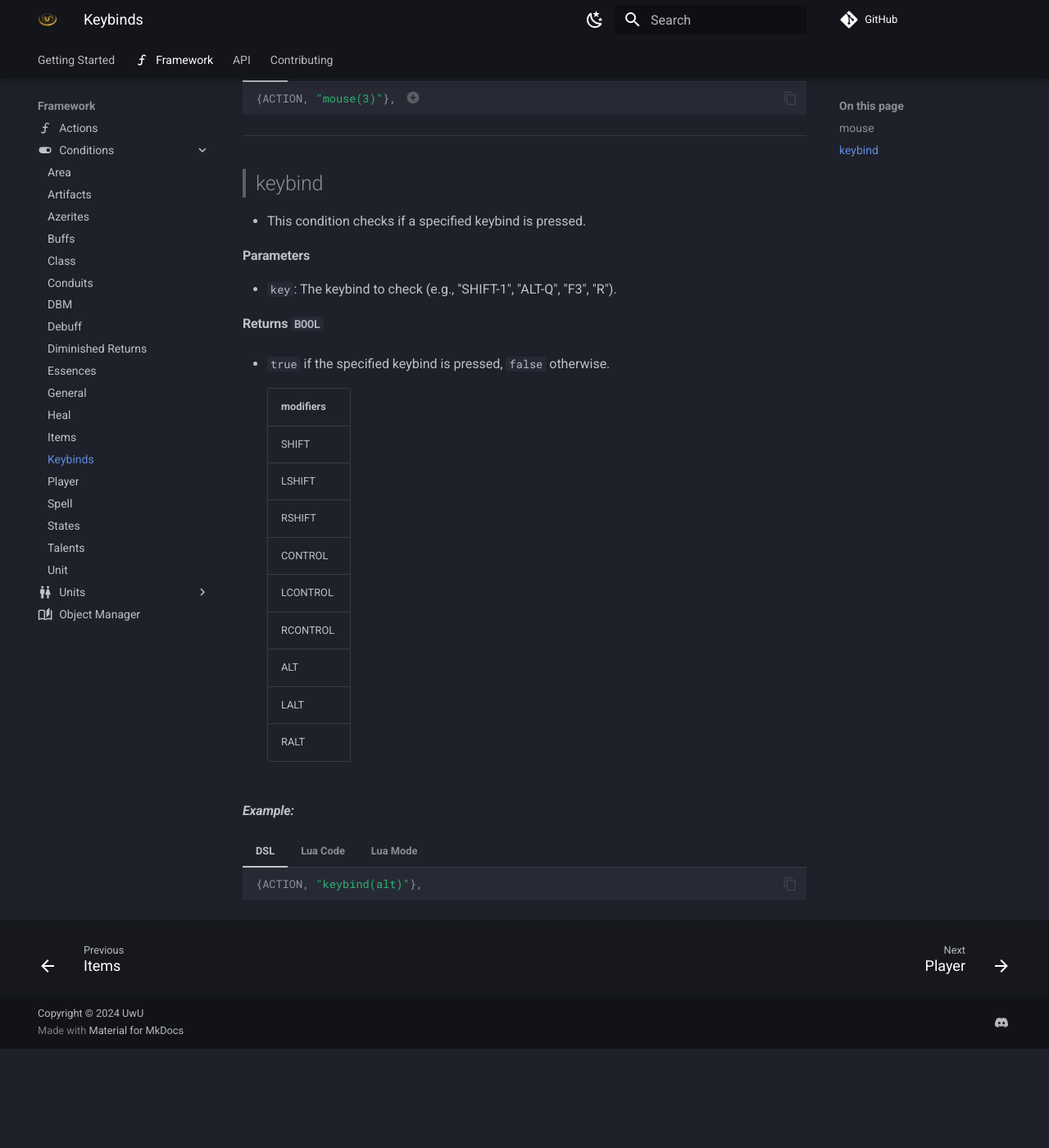
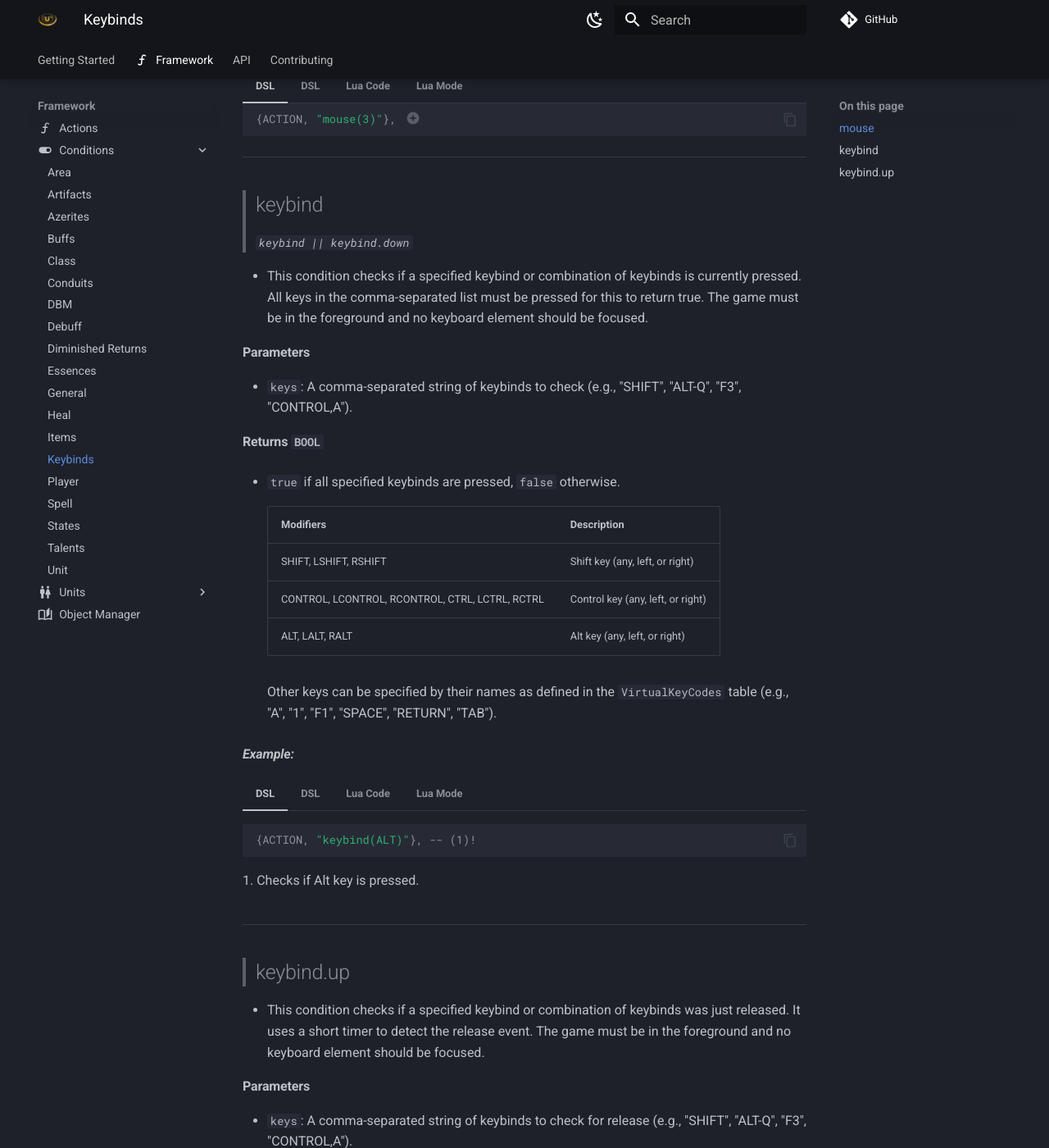
Before and after one commit to DimaSheiko/apep-docs, an MkDocs documentation site: the page built from docs/framework/conditions/keybinds.md, in a window 1280 px wide and 1400 px high, scrolled down 880 px. Shown: the whole window at 82% size. Built offline with MkDocs 1.6.1 and Material for MkDocs 9.7.7, drawn with Linux system fonts in a browser that asks for light colours; comment, search, counter and statistics services are not loaded; before the commit the page ends 2159 px from its top, so only the background shows below that; some of the changed text lies outside the part shown.

Commit message:
Update keybinds documentation to enhance clarity and detail. Refine descriptions for mouse and keybind conditions, including foreground requirements and focused elements. Expand parameters and return values, and introduce new `keybind.up` condition with examples in DSL and Lua code formats for improved usability.

````diff
--- a/docs/framework/conditions/keybinds.md
+++ b/docs/framework/conditions/keybinds.md
@@ -4,23 +4,23 @@
 
 > ## mouse
 
--   This condition checks if a specified mouse button is currently held down.
+-   This condition checks if a specified mouse button is currently held down. The game must be in the foreground and no keyboard element should be focused for this to return true.
 
 #### Parameters
 
--   `button`: The mouse button name or index (e.g., "LeftButton", "Button4", 2).
+-   `button`: The mouse button name (e.g., "LBUTTON", "BUTTON4") or index (e.g., 1, 4).
 
 #### Returns `BOOL`
 
 -   `true` if the specified mouse button is held down, `false` otherwise.
 
-    | index | name         |
-    | :---: | ------------ |
-    |   1   | LeftButton   |
-    |   2   | RightButton  |
-    |   3   | MiddleButton |
-    |   4   | Button4      |
-    |   5   | Button5      |
+    | index | name         | VirtualKeyCode String |
+    | :---: | ------------ | --------------------- |
+    |   1   | LeftButton   | "LBUTTON", "BUTTON1"   |
+    |   2   | RightButton  | "RBUTTON", "BUTTON2"  |
+    |   3   | MiddleButton | "MBUTTON", "BUTTON3"  |
+    |   4   | Button4      | "XBUTTON1", "BUTTON4" |
+    |   5   | Button5      | "XBUTTON2", "BUTTON5" |
 
 #### _Example:_
 
@@ -30,7 +30,15 @@
     {ACTION, "mouse(3)"}, -- (1)!
     ```
 
-    1. MiddleButton
+    1.  MiddleButton (pressed by index)
+
+=== "DSL"
+
+    ```lua
+    {ACTION, "mouse(BUTTON4)"}, -- (1)!
+    ```
+
+    1.  Button4 (pressed by name)
 
 === "Lua Code"
 
@@ -38,7 +46,7 @@
     _A.DSL:Get("mouse")(_, "Button4") -- (1)!
     ```
 
-    1. 4
+    1.  Checks if "BUTTON4" is pressed.
 
 === "Lua Mode"
 
@@ -46,50 +54,109 @@
     PLAYER:Mouse(2) -- (1)!
     ```
 
-    1. RightButton
+    1.  RightButton
 
 ---
 
 > ## keybind
+>
+> _`keybind || keybind.down`_
 
--   This condition checks if a specified keybind is pressed.
+-   This condition checks if a specified keybind or combination of keybinds is currently pressed. All keys in the comma-separated list must be pressed for this to return true. The game must be in the foreground and no keyboard element should be focused.
 
 #### Parameters
 
--   `key`: The keybind to check (e.g., "SHIFT-1", "ALT-Q", "F3", "R").
+-   `keys`: A comma-separated string of keybinds to check (e.g., "SHIFT", "ALT-Q", "F3", "CONTROL,A").
 
 #### Returns `BOOL`
 
--   `true` if the specified keybind is pressed, `false` otherwise.
+-   `true` if all specified keybinds are pressed, `false` otherwise.
 
-    | modifiers |
-    | --------- |
-    | SHIFT     |
-    | LSHIFT    |
-    | RSHIFT    |
-    | CONTROL   |
-    | LCONTROL  |
-    | RCONTROL  |
-    | ALT       |
-    | LALT      |
-    | RALT      |
+    | Modifiers       | Description                                |
+    | --------------- | ------------------------------------------ |
+    | SHIFT, LSHIFT, RSHIFT | Shift key (any, left, or right)         |
+    | CONTROL, LCONTROL, RCONTROL, CTRL, LCTRL, RCTRL | Control key (any, left, or right) |
+    | ALT, LALT, RALT     | Alt key (any, left, or right)             |
+
+    Other keys can be specified by their names as defined in the `VirtualKeyCodes` table (e.g., "A", "1", "F1", "SPACE", "RETURN", "TAB").
 
 #### _Example:_
 
 === "DSL"
 
     ```lua
-    {ACTION, "keybind(alt)"},
+    {ACTION, "keybind(ALT)"}, -- (1)!
     ```
+    1.  Checks if Alt key is pressed.
+
+=== "DSL"
+
+    ```lua
+    {ACTION, "keybind.down(SHIFT,F)"}, -- (1)!
+    ```
+    1.  Checks if Shift + F is pressed.
 
 === "Lua Code"
 
     ```lua
     _A.DSL:Get("keybind")(_, "alt")
+    _A.DSL:Get("keybind.down")(_, "SHIFT,F")
     ```
 
 === "Lua Mode"
 
     ```lua
     PLAYER:Keybind("alt")
+    PLAYER:Keybind("SHIFT,F")
     ```
+
+---
+
+> ## keybind.up
+
+-   This condition checks if a specified keybind or combination of keybinds was just released. It uses a short timer to detect the release event. The game must be in the foreground and no keyboard element should be focused.
+
+#### Parameters
+
+-   `keys`: A comma-separated string of keybinds to check for release (e.g., "SHIFT", "ALT-Q", "F3", "CONTROL,A").
+
+#### Returns `BOOL`
+
+-   `true` if all specified keybinds were released within a short time frame, `false` otherwise.
+
+    | Modifiers       | Description                                |
+    | --------------- | ------------------------------------------ |
+    | SHIFT, LSHIFT, RSHIFT | Shift key (any, left, or right)         |
+    | CONTROL, LCONTROL, RCONTROL, CTRL, LCTRL, RCTRL | Control key (any, left, or right) |
+    | ALT, LALT, RALT     | Alt key (any, left, or right)             |
+
+    Other keys can be specified by their names as defined in the `VirtualKeyCodes` table (e.g., "A", "1", "F1", "SPACE", "RETURN", "TAB").
+
+#### _Example:_
+
+=== "DSL"
+
+    ```lua
+    {ACTION, "keybind.up(SHIFT)"}, -- (1)!
+    ```
+    1.  Checks if Shift key was released.
+
+=== "DSL"
+
+    ```lua
+    {ACTION, "keybind.up(ALT,A)"}, -- (1)!
+    ```
+    1.  Checks if Alt + A was released.
+
+=== "Lua Code"
+
+    ```lua
+    _A.DSL:Get("keybind.up")(_, "SHIFT")
+    _A.DSL:Get("keybind.up")(_, "ALT,A")
+    ```
+
+=== "Lua Mode"
+
+    ```lua
+    PLAYER:KeybindUp("SHIFT")
+    PLAYER:KeybindUp("ALT,A")
````
